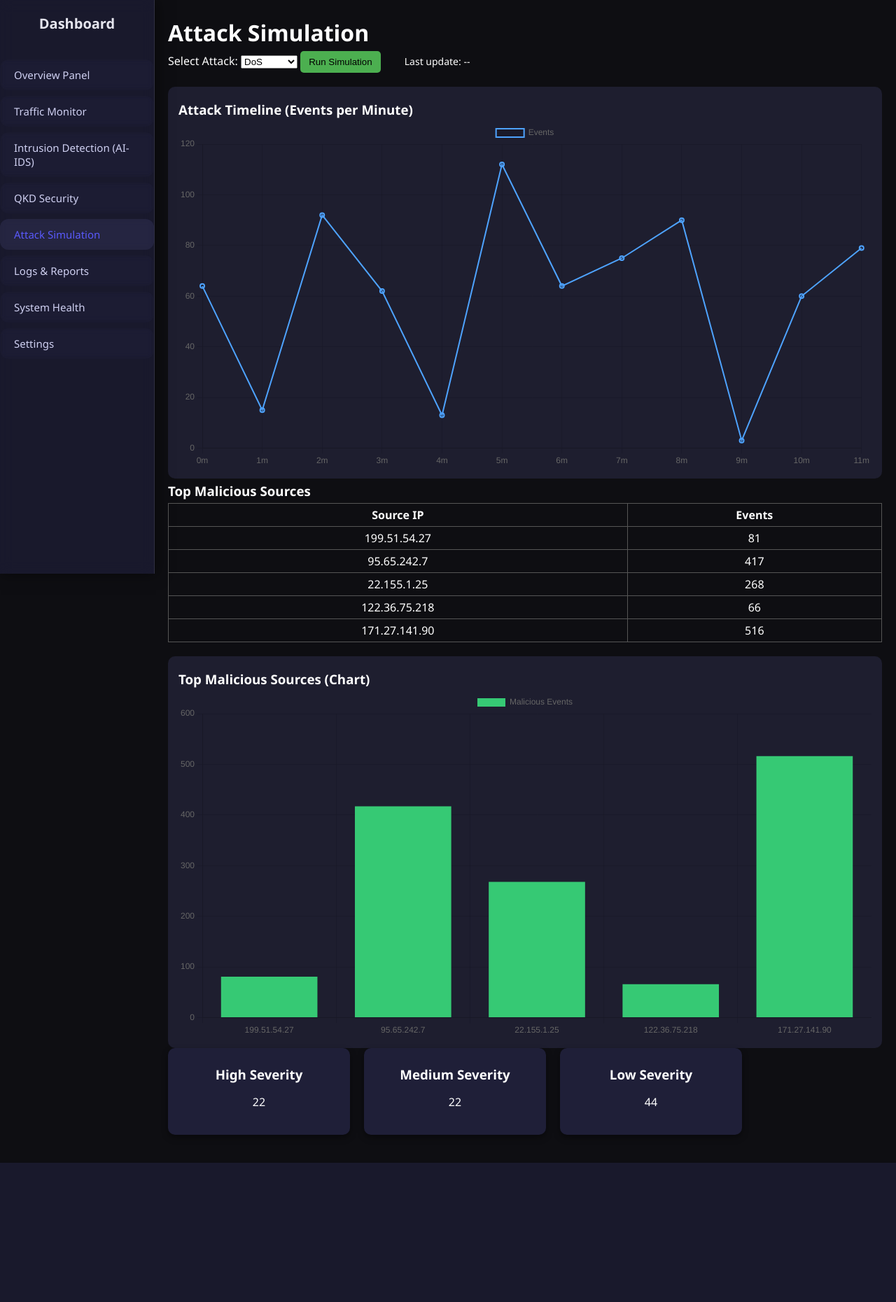
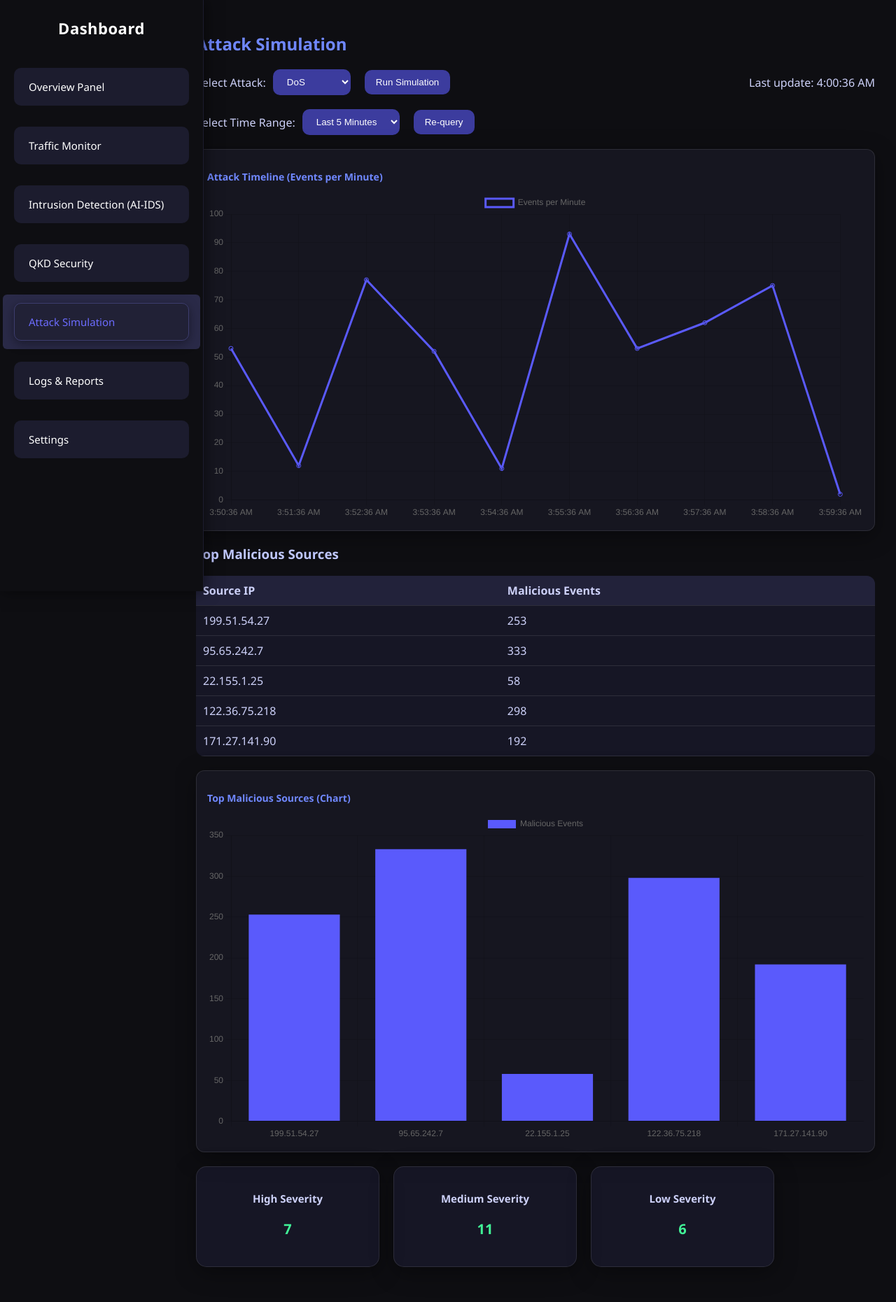
Before and after one commit to LinshaNeha/SmartTrafficReceiverCloud, a Flask app: page /attack in a window 1280 px wide. Shown: the whole page at 70% size. Before the commit the page ends 1662 px from the top, so only its background shows below. Run offline with Flask 3, Linux system fonts and the light colour scheme.

Commit message:
Update attack.html

```diff
--- a/templates/attack.html
+++ b/templates/attack.html
@@ -1,131 +1,207 @@
 <!DOCTYPE html>
 <html lang="en">
-
 <head>
   <meta charset="UTF-8" />
-  <title>Dashboard</title>
+  <title>Attack Simulation</title>
+  <link rel="stylesheet" href="{{ url_for('static', filename='style.css') }}">
+  <script src="https://cdn.jsdelivr.net/npm/chart.js"></script>
   <meta name="viewport" content="width=device-width, initial-scale=1" />
-  <script src="https://cdn.jsdelivr.net/npm/chart.js"></script>
 
-  <!-- Same QKD UI Style -->
   <style>
+    /* ===== Base Style ===== */
     body {
       background: #0e0e12;
-  color: white;
+      color: #cdd1f9;
       font-family: 'Segoe UI', Tahoma, Geneva, Verdana, sans-serif;
       margin: 0;
     }
-.sidebar { width:220px; height:100vh; position:fixed; top:0; left:0; background:rgba(31,31,56,0.7); padding:20px 0 0 0; box-shadow:2px 0 20px rgba(0,0,0,0.5); display:flex; flex-direction:column; align-items:center; backdrop-filter:blur(10px); border-right:1px solid rgba(255,255,255,0.1); }
-.sidebar h2 { color:#e5e5ee; margin:0 0 30px 0; font-size:20px; text-align:center; }
-.sidebar ul { list-style:none; padding:0; margin:0; width:100%; }
-.sidebar li { margin:8px 0; }
-.sidebar a { color:#cfd0f1; text-decoration:none; display:block; padding:12px 20px; border-radius:12px; font-size:15px; transition:all 0.3s ease; z-index:1; backdrop-filter:blur(5px); }
-.sidebar li.active a { background-color:rgba(42,42,72,0.7); color:#5a5afc; font-weight:500; }
-.sidebar a:hover { background-color:rgba(42,42,72,0.7); color:#5a5afc; }
-.main { margin-left:220px; padding:20px; box-sizing:border-box; }
+
+    /* ===== Sidebar ===== */
+    .sidebar {
+      width: 250px; /* Matched to your previous 'Card' style request */
+      height: 100vh;
+      position: fixed;
+      top: 0;
+      left: 0;
+      background: #0e0e12; /* Darker bg */
+      padding-top: 25px;
+      display: flex;
+      flex-direction: column;
+      align-items: center;
+      border-right: 1px solid #1c1c2e;
+      box-shadow: 2px 0 20px rgba(0, 0, 0, 0.5);
+    }
+
+    .sidebar h2 {
+      color: #ffffff;
+      margin: 0 0 30px 0;
+      font-size: 22px;
+      font-weight: 700;
+      letter-spacing: 0.5px;
+    }
+
+    .sidebar ul {
+      list-style: none;
+      padding: 0;
+      margin: 0;
+      width: 100%;
+      display: flex;
+      flex-direction: column;
+      align-items: center;
+    }
+
+    .sidebar li {
+      width: 100%;
+      margin-bottom: 10px;
+      display: flex;
+      justify-content: center;
+    }
+
+    /* Button Style Links */
+    .sidebar a {
+      background-color: #1c1c2e;
+      color: #cfd0e3;
+      text-decoration: none;
+      display: block;
+      width: 85%;
+      padding: 16px 20px;
+      border-radius: 10px;
+      font-size: 15px;
+      font-weight: 500;
+      transition: all 0.2s ease;
+      border: 1px solid transparent;
+    }
+
+    .sidebar a:hover {
+      background-color: #25253a;
+      color: white;
+      transform: translateY(-2px);
+      box-shadow: 0 4px 12px rgba(0,0,0,0.3);
+    }
+
+    /* Active State */
+    .sidebar li.active a {
+      background-color: #212136;
+      color: #6c6cff; /* Vibrant Blue/Purple */
+      border: 1px solid #3d3d6e;
+      box-shadow: 0 4px 15px rgba(0, 0, 0, 0.4);
+    }
+
+    /* ===== Main Panel ===== */
+    .main {
+      margin-left: 250px; /* Matches sidebar width */
+      padding: 30px;
+    }
+
+    h1 {
+      color: #5a5afc;
+      font-size: 26px;
+      margin-bottom: 20px;
+    }
+
+    h3 {
+      color: #bfc7ff;
+    }
+
+    /* ===== Chart / Container box ===== */
+    .chart {
+      background: rgba(30, 30, 47, 0.5);
+      padding: 15px;
+      border-radius: 12px;
+      box-shadow: 0 8px 32px rgba(0, 0, 0, 0.37);
+      border: 1px solid rgba(255, 255, 255, 0.1);
+      margin-bottom: 20px;
+    }
+
     /* ===== Summary Cards ===== */
     .summary-cards {
       display: flex;
       gap: 20px;
+      flex-wrap: wrap;
       margin-bottom: 20px;
-  flex-wrap: wrap;
     }
 
     .card {
-  background-color: #1f1f38;
-  border-radius: 10px;
+      background: rgba(31, 31, 56, 0.5);
+      border-radius: 15px;
       padding: 20px;
       width: 220px;
-  box-shadow: 0 4px 10px rgba(0,0,0,0.4);
       text-align: center;
-  transition: transform 0.3s ease, box-shadow 0.3s ease;
+      box-shadow: 0 8px 32px rgba(0, 0, 0, 0.37);
+      border: 1px solid rgba(255, 255, 255, 0.1);
+      transition: 0.3s ease;
     }
 
     .card:hover {
       transform: translateY(-5px);
-  box-shadow: 0 6px 14px rgba(0,0,0,0.6);
+      box-shadow: 0 12px 24px rgba(90, 90, 252, 0.6);
     }
 
-/* ===== Charts ===== */
-.charts {
-  display: grid;
-  grid-template-columns: 1fr 1fr;
-  gap: 20px;
-  margin-bottom: 20px;
-}
-
-.chart {
-  background: #1e1e2f;
-  padding: 15px;
-  border-radius: 10px;
-}
-
-/* ===== Tables ===== */
+    /* ===== Table Style ===== */
     table {
       width: 100%;
       border-collapse: collapse;
+      background: rgba(31, 31, 56, 0.5);
+      border-radius: 12px;
+      overflow: hidden;
       margin-bottom: 20px;
     }
 
     th, td {
-  border: 1px solid #555;
-  padding: 5px;
-  vertical-align: top;
-  text-align: center;
+      padding: 10px;
+      text-align: left;
+      border-bottom: 1px solid rgba(255, 255, 255, 0.1);
+      color: #cdd1f9;
     }
 
-pre {
-  white-space: pre-wrap;
-  word-break: break-word;
-  color: #ccc;
+    th {
+      background: rgba(42, 42, 72, 0.6);
     }
 
-/* ===== Headings ===== */
-h1,h2,h3 {
+    /* ===== Controls ===== */
+    select, button {
+      padding: 10px 16px;
+      border-radius: 10px;
+      background: rgba(90, 90, 252, 0.6);
+      border: none;
       color: white;
-  margin: 5px 0;
-}
-
-/* ===== Buttons ===== */
-button {
+      cursor: pointer;
       margin-right: 10px;
-  padding: 8px 12px;
-  background: #4CAF50;
-  border: none;
-  border-radius: 5px;
-  cursor: pointer;
+      transition: 0.3s ease;
     }
 
     button:hover {
-  background: #45a049;
+      background: rgba(90, 90, 252, 0.8);
+      box-shadow: 0 0 10px rgba(90, 90, 252, 0.7);
+    }
+
+    .controls {
+      display: flex;
+      align-items: center;
+      margin-bottom: 20px;
+      gap: 10px;
     }
   </style>
 </head>
 
 <body>
-
-  <!-- Sidebar -->
   <div class="sidebar">
     <h2>Dashboard</h2>
     <ul>
-      <li><a href="#">Overview Panel</a></li>
-      <li><a href="#">Traffic Monitor</a></li>
-      <li><a href="#">Intrusion Detection (AI-IDS)</a></li>
-      <li><a href="#">QKD Security</a></li>
-      <li class="active"><a href="#">Attack Simulation</a></li>
-      <li><a href="#">Logs & Reports</a></li>
-      <li><a href="#">System Health</a></li>
-      <li><a href="#">Settings</a></li>
+      <li><a href="{{ url_for('index') }}">Overview Panel</a></li>
+      <li><a href="{{ url_for('traffic') }}">Traffic Monitor</a></li>
+      <li><a href="{{ url_for('ids') }}">Intrusion Detection (AI-IDS)</a></li>
+      <li><a href="{{ url_for('qkd') }}">QKD Security</a></li>
+      <li class="active"><a href="{{ url_for('attack') }}">Attack Simulation</a></li>
+      <li><a href="{{ url_for('logs') }}">Logs & Reports</a></li>
+      <li><a href="{{ url_for('settings') }}">Settings</a></li>
     </ul>
   </div>
 
-  <!-- Main -->
   <div class="main">
-
     <h1>Attack Simulation</h1>
 
-    <!-- Controls -->
-    <div style="margin-bottom: 20px;">
+    <div class="controls">
       <label>Select Attack:</label>
       <select id="attackType">
         <option value="DoS">DoS</option>
@@ -133,115 +209,128 @@
         <option value="PortScan">Port Scan</option>
       </select>
 
-      <button onclick="runSimulation()">Run Simulation</button>
-      <span id="lastUpdate" style="margin-left:20px; font-size:14px;">Last update: --</span>
+      <button id="runSimBtn">Run Simulation</button>
+      <span id="lastUpdate" style="margin-left:auto;">Last update: --</span>
     </div>
 
-    <!-- Chart 1 -->
+    <div class="controls">
+      <label>Select Time Range:</label>
+      <select id="timeRange">
+        <option value="1m">Last 5 Minutes</option>
+        <option value="1h">Last 1 Hour</option>
+        <option value="24h">Last 24 Hours</option>
+      </select>
+      <button onclick="fetchAttackStats()">Re-query</button>
+    </div>
+
     <div class="chart">
       <h3>Attack Timeline (Events per Minute)</h3>
       <canvas id="attackTimelineChart"></canvas>
     </div>
 
-    <!-- Table -->
     <h3>Top Malicious Sources</h3>
-    <table>
+    <table id="topSourcesTable">
       <thead>
-        <tr><th>Source IP</th><th>Events</th></tr>
+        <tr><th>Source IP</th><th>Malicious Events</th></tr>
       </thead>
-      <tbody id="topSourcesBody"></tbody>
+      <tbody></tbody>
     </table>
 
-    <!-- Chart 2 -->
     <div class="chart">
       <h3>Top Malicious Sources (Chart)</h3>
       <canvas id="topSourcesChart"></canvas>
     </div>
 
-    <!-- Severity Cards -->
     <div class="summary-cards">
       <div class="card"><h3>High Severity</h3><p id="highSeverity">0</p></div>
       <div class="card"><h3>Medium Severity</h3><p id="mediumSeverity">0</p></div>
       <div class="card"><h3>Low Severity</h3><p id="lowSeverity">0</p></div>
     </div>
-
   </div>
 
-  <!-- JS -->
   <script>
-    function randomIP() {
-      return (
-        Math.floor(Math.random() * 255) + "." +
-        Math.floor(Math.random() * 255) + "." +
-        Math.floor(Math.random() * 255) + "." +
-        Math.floor(Math.random() * 255)
-      );
+    const attackTimelineCtx = document.getElementById('attackTimelineChart').getContext('2d');
+    const topSourcesCtx = document.getElementById('topSourcesChart').getContext('2d');
+    const lastUpdateDom = document.getElementById('lastUpdate');
+
+    let timelineChart, topSourcesChart;
+
+    // FIX 1: Added backticks around the string template
+    const randomIP = () =>
+      `${Math.floor(Math.random()*255)}.${Math.floor(Math.random()*255)}.${Math.floor(Math.random()*255)}.${Math.floor(Math.random()*255)}`;
+
+    function buildTimelineChart(data) {
+      if (timelineChart) timelineChart.destroy();
+      timelineChart = new Chart(attackTimelineCtx, {
+        type: 'line',
+        data: {
+          labels: data.map(d => d.time),
+          datasets: [{
+            label: 'Events per Minute',
+            data: data.map(d => d.events),
+            borderColor: '#5a5afc',
+            fill: false
+          }]
+        },
+        options: { scales: { y: { beginAtZero: true } } }
+      });
+    }
+
+    function buildTopSourcesChart(data) {
+      if (topSourcesChart) topSourcesChart.destroy();
+      topSourcesChart = new Chart(topSourcesCtx, {
+        type: 'bar',
+        data: {
+          labels: data.map(d => d.ip),
+          datasets: [{
+            label: 'Malicious Events',
+            data: data.map(d => d.count),
+            backgroundColor: '#5a5afc'
+          }]
+        },
+        options: { scales: { y: { beginAtZero: true } } }
+      });
+    }
+
+    function fetchAttackStats() {
+      const mockTimeline = Array.from({ length: 10 }, (_, i) => ({
+        time: new Date(Date.now() - (10 - i) * 60000).toLocaleTimeString(),
+        events: Math.floor(Math.random() * 100)
+      }));
+
+      const mockSources = Array.from({ length: 5 }, () => ({
+        ip: randomIP(),
+        count: Math.floor(Math.random() * 500)
+      }));
+
+      buildTimelineChart(mockTimeline);
+      buildTopSourcesChart(mockSources);
+
+      const tbody = document.querySelector('#topSourcesTable tbody');
+
+      // FIX 2: Added backticks for HTML string generation
+      tbody.innerHTML = mockSources
+        .map(s => `<tr><td>${s.ip}</td><td>${s.count}</td></tr>`)
+        .join('');
+
+      document.getElementById('highSeverity').innerText = Math.floor(Math.random() * 20);
+      document.getElementById('mediumSeverity').innerText = Math.floor(Math.random() * 50);
+      document.getElementById('lowSeverity').innerText = Math.floor(Math.random() * 100);
+
+      lastUpdateDom.textContent = 'Last update: ' + new Date().toLocaleTimeString();
     }
 
     function runSimulation() {
-      document.getElementById("lastUpdate").textContent =
-        "Last update: " + new Date().toLocaleTimeString();
+      const attackType = document.getElementById('attackType').value;
 
-      loadCharts();
+      // FIX 3: Added backticks for the Alert message
+      alert(`Simulation started for ${attackType} attack.`);
+
+      fetchAttackStats();
     }
 
-    function loadCharts() {
-      const ctx1 = document.getElementById("attackTimelineChart").getContext("2d");
-      const ctx2 = document.getElementById("topSourcesChart").getContext("2d");
-
-      const timelineData = Array.from({ length: 12 }, (_, i) => ({
-        label: i + "m",
-        value: Math.floor(Math.random() * 120)
-      }));
-
-      const sourceData = Array.from({ length: 5 }, () => ({
-        ip: randomIP(),
-        count: Math.floor(Math.random() * 700)
-      }));
-
-      // Timeline
-      new Chart(ctx1, {
-        type: "line",
-        data: {
-          labels: timelineData.map(d => d.label),
-          datasets: [{
-            label: "Events",
-            data: timelineData.map(d => d.value),
-            borderColor: "#4ea3ff",
-            borderWidth: 2
-          }]
-        }
-      });
-
-      // Bar chart
-      new Chart(ctx2, {
-        type: "bar",
-        data: {
-          labels: sourceData.map(d => d.ip),
-          datasets: [{
-            label: "Malicious Events",
-            data: sourceData.map(d => d.count),
-            backgroundColor: "#36c974"
-          }]
-        }
-      });
-
-      // Table update
-      const tbody = document.getElementById("topSourcesBody");
-      tbody.innerHTML = sourceData
-        .map((s) => `<tr><td>${s.ip}</td><td>${s.count}</td></tr>`)
-        .join("");
-
-      // Severity
-      document.getElementById("highSeverity").textContent =
-        Math.floor(Math.random() * 30);
-      document.getElementById("mediumSeverity").textContent =
-        Math.floor(Math.random() * 50);
-      document.getElementById("lowSeverity").textContent =
-        Math.floor(Math.random() * 100);
-    }
-
-    loadCharts(); // initial
+    document.getElementById("runSimBtn").onclick = runSimulation;
+    fetchAttackStats();
   </script>
 
 </body>
```
Lines whose indentation alone changed are shown as unchanged.
